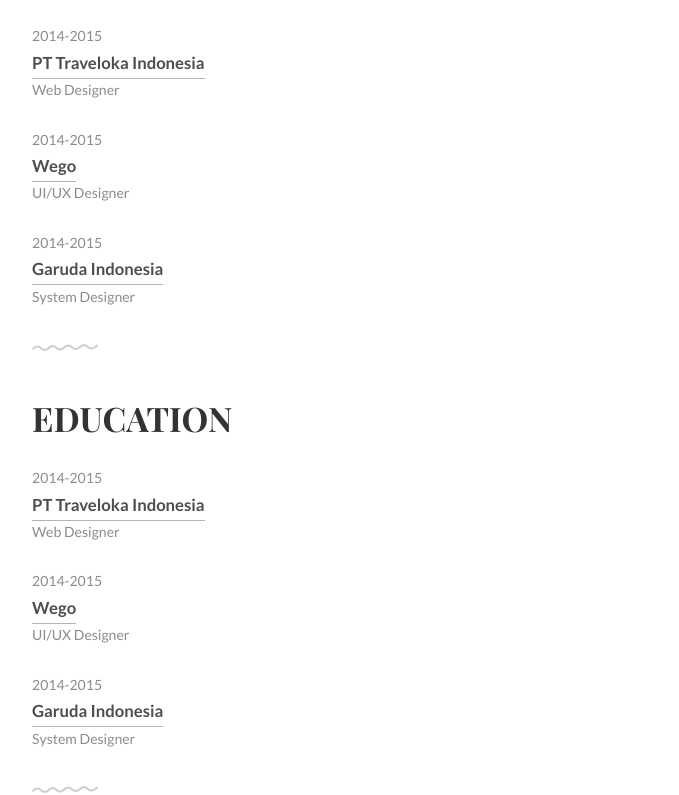
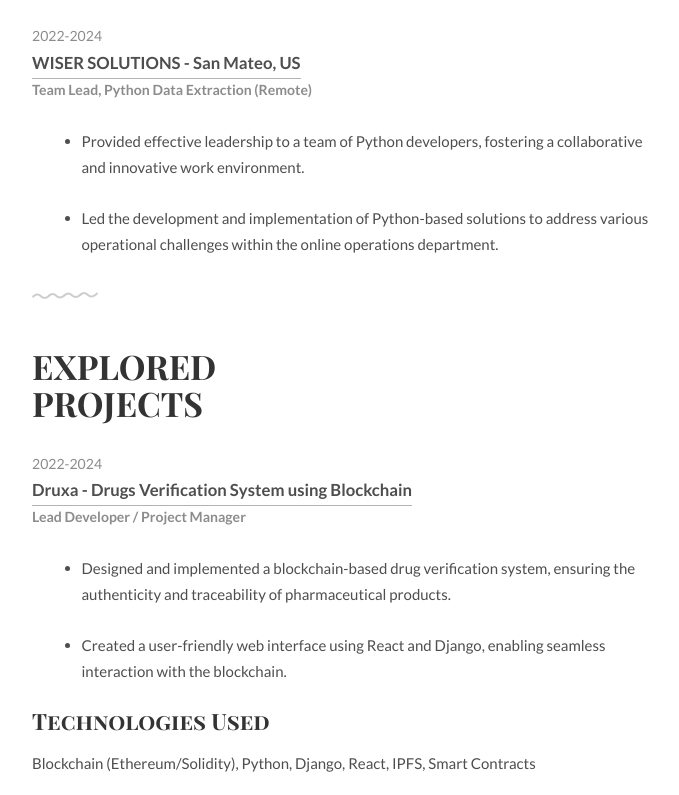
Before and after one commit to theshahzaibc/theshahzaibc.github.io, a plain HTML site: page index.html in a window 1280 px wide. Shown: the part 630-1425 px from the top of the page, without its empty margins (297-976 px from the left). Drawn offline with Linux system fonts and the light colour scheme.

Commit message:
Resume updated

```diff
--- a/css/custom.css
+++ b/css/custom.css
@@ -139,7 +139,7 @@ a:hover {
     color: #8c8c8c; }
 
 .quote {
-  background: url(../img/bg.jpg);
+
   padding: 20px 0px;
   margin-top: 120px; }
   .quote h1 {
--- a/index.html
+++ b/index.html
@@ -26,13 +26,14 @@
 		<div class="container">
 			<header class="group top-nav">
 				<div class="navigation-toggle" data-tools="navigation-toggle" data-target="#navbar-1">
-				    <span class="logo">SHAHZAIB</span>
+				    <span class="logo">SHAHZAIB RESUME</span>
 				</div>
 			    <nav id="navbar-1" class="navbar item-nav">
 				    <ul>
 				        <li class="active"><a href="#about">About</a></li>
                         <li><a href="#experiences">Experiences</a></li>
-				        <li><a href="#education">Experiences</a></li>
+                        <li><a href="#projects">Projects</a></li>
+				        <li><a href="#education">Education</a></li>
                         <li><a href="#skills">Skills</a></li>
 				        <li><a href="#achievements">Achievements</a></li>
                         <li><a href="#others">Others</a></li>
@@ -53,9 +54,7 @@
 				<div class="unit-80">
 					<h1>I live in<br><span id="typed"></span></h1>
 				</div>
-				<p>
-					Shahzaib is a constellation in the far northern sky. Its name is Latin for dragon. Shahzaib is circumpolar (that is, never setting) for many observers in the northern hemisphere. It was one of the 48 constellations listed by the 2nd century astronomer Ptolemy.
-				</p>
+				<p>Having participated in numerous complex projects, 1 understand the importance of seamless communication and collaboration. I've honed my soft skills throughout my corporate experience and am equipped to integrate into your team effectively.</p>
 			</div>
 		</div>
 	</div>
@@ -65,20 +64,32 @@
 		<div class="container">
 			<h1>Work<br>Experiences</h1>
 			<ul class="work-list">
-				<li>2014-2015</li>
-				<li><a href="#">PT Traveloka Indonesia</a></li>
-				<li>Web Designer</li>
+				<li>2022-2024</li>
+				<li><a href="https://www.wiser.com/" target="_blank">WISER SOLUTIONS - San Mateo, US</a></li>
+				<li><strong>Team Lead, Python Data Extraction (Remote)</strong></li>
 			</ul>
+            <ul>
+                <li><p>Provided effective leadership to a team of Python developers, fostering a collaborative and innovative work environment.</p></li>
+                <li><p>Led the development and implementation of Python-based solutions to address various operational challenges within the online operations department.</p></li>
+            </ul>
+
+		</div>
+	</div>
+    <div class="work section second" id="projects">
+		<div class="container">
+			<h1>Explored<br>Projects</h1>
 			<ul class="work-list">
-				<li>2014-2015</li>
-				<li><a href="#">Wego</a></li>
-				<li>UI/UX Designer</li>
+				<li>2022-2024</li>
+				<li><a href="#" target="_blank">Druxa - Drugs Verification System using Blockchain</a></li>
+				<li><strong>Lead Developer / Project Manager</strong></li>
 			</ul>
-			<ul class="work-list">
-				<li>2014-2015</li>
-				<li><a href="#">Garuda Indonesia</a></li>
-				<li>System Designer</li>
-			</ul>
+            <ul>
+                <li><p>Designed and implemented a blockchain-based drug verification system, ensuring the authenticity and traceability of pharmaceutical products.</p></li>
+                <li><p>Created a user-friendly web interface using React and Django, enabling seamless interaction with the blockchain.</p></li>
+            </ul>
+            <h2>Technologies Used</h2>
+            <p>Blockchain (Ethereum/Solidity), Python, Django, React, IPFS, Smart Contracts</p>
+
 		</div>
 	</div>
     <!-- Education -->
@@ -86,19 +97,19 @@
 		<div class="container">
 			<h1>Education</h1>
 			<ul class="work-list">
-				<li>2014-2015</li>
-				<li><a href="#">PT Traveloka Indonesia</a></li>
-				<li>Web Designer</li>
+				<li>2016-2023</li>
+				<li><a href="https://www.nu.edu.pk/">National University of Computer and Emerging Sciences (FAST NUCES)</a></li>
+				<li>BACHELOR'S IN COMPUTER SCIENCE</li>
 			</ul>
 			<ul class="work-list">
-				<li>2014-2015</li>
-				<li><a href="#">Wego</a></li>
-				<li>UI/UX Designer</li>
+				<li>2014-2016</li>
+				<li><a href="https://pgc.edu">Punjab Group Of Colleges (PGC Lahore)</a></li>
+				<li>Intermediate (Pre-Engineering)</li>
 			</ul>
 			<ul class="work-list">
-				<li>2014-2015</li>
-				<li><a href="#">Garuda Indonesia</a></li>
-				<li>System Designer</li>
+				<li>2012-2014</li>
+				<li><a href="https://www.pakgarrison.edu.pk/">Pak Garrison Higher Secondary School</a></li>
+				<li>Matriculation</li>
 			</ul>
 		</div>
 	</div>
@@ -180,8 +191,7 @@
 					<ul class="social list-flat right">
 						<li><a href="mailto:j.shahzaibsaifullah@gmail.com"><i class="fa fa-send"></i></a></li>
 						<li><a href="https://twitter.com/theshahzaibc"><i class="fa fa-twitter"></i></a></li>
-						<li><a href="https://github.com/theshahzaibc"><i class="fa fa-dribbble"></i></a></li>
-						<li><a href="https://www.upwork.com/freelancers/~01de25de8e468e9505?mp_source=github-resume"><i class="fa-brands fa-upwork"></i></a></li>
+						<li><a href="https://www.upwork.com/freelancers/~01de25de8e468e9505?mp_source=github-resume"><i class="fa fa-upwork"></i></a></li>
 					</ul>
 			    </div>
 			</div>
```
